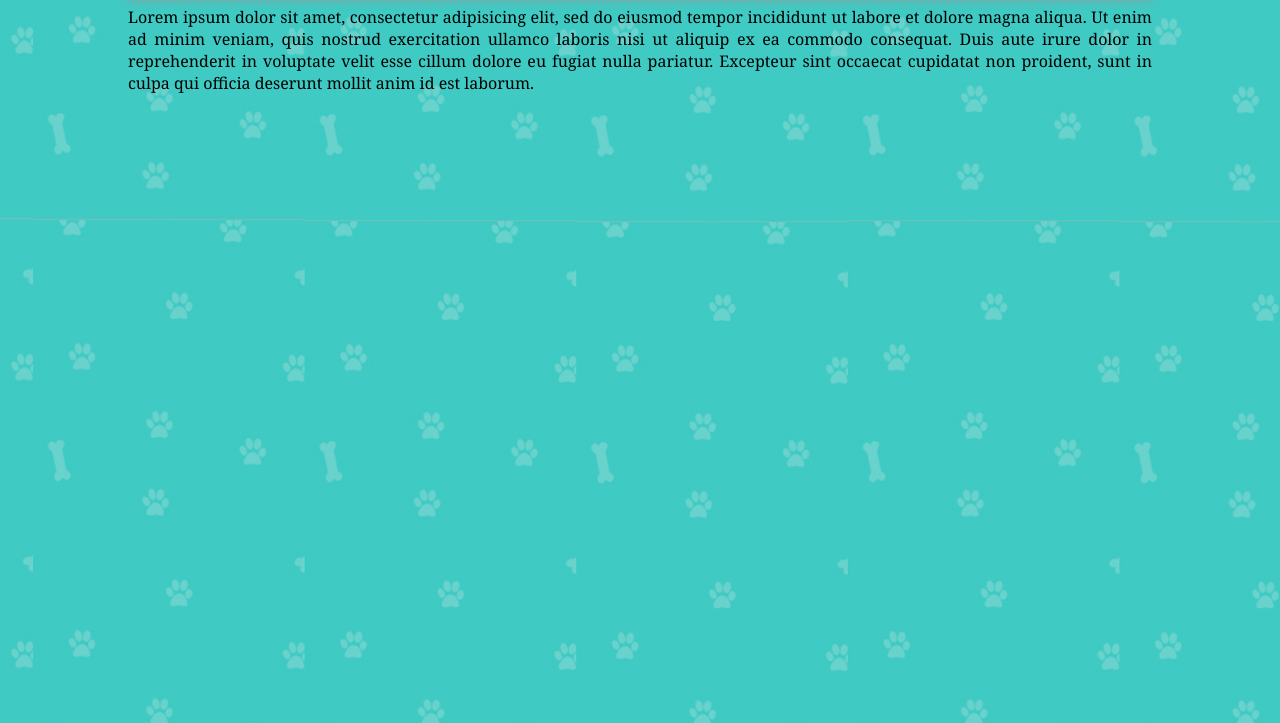
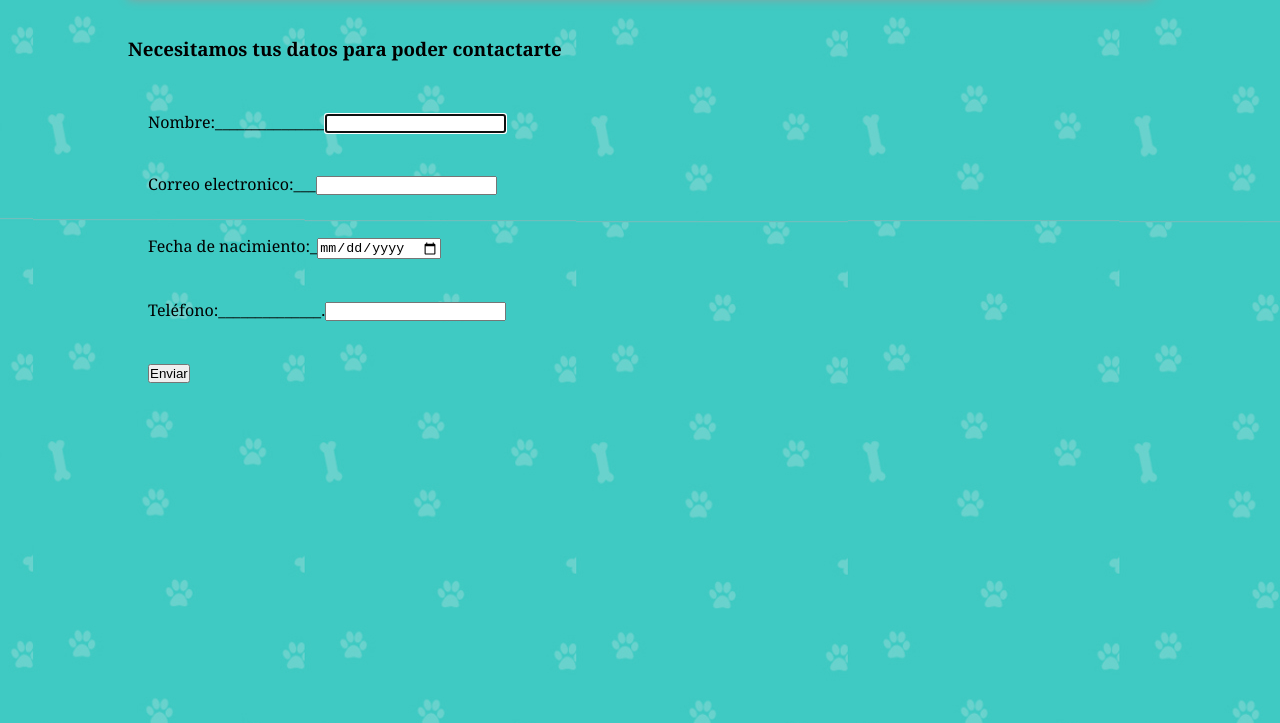
Before and after one commit to DaniHS1/Proyecto1, a plain HTML site: page Rescatar.html in a window 1280 px wide. Shown: the part 77-800 px from the top of the page. Drawn offline with Linux system fonts and the light colour scheme.

Commit message:
Actualizacion6

```diff
--- a/EstilosConsejos.css
+++ b/EstilosConsejos.css
@@ -97,3 +97,14 @@ section p{
 
 
 /*inicia*/
+section h3{
+	margin-left: 10%;
+}
+h3{
+	padding: 30px;
+	padding-left: 0px;
+}
+
+form p{
+	padding: 20px;
+}
--- a/Rescatar.html
+++ b/Rescatar.html
@@ -29,14 +29,24 @@
 	<div id="contenido">
 		<section>
 			<h1>Rescatar Peludos</h1>
-
-      <p>Lorem ipsum dolor sit amet, consectetur adipisicing elit, sed do eiusmod
-        tempor incididunt ut labore et dolore magna aliqua. Ut enim ad minim veniam,
-         quis nostrud exercitation ullamco laboris nisi ut aliquip ex ea commodo consequat.
-         Duis aute irure dolor in reprehenderit in voluptate velit esse cillum dolore eu fugiat
-         nulla pariatur. Excepteur sint occaecat cupidatat non proident, sunt in culpa qui officia
-         deserunt mollit anim id est laborum.</p>
-
+			<h3>Necesitamos tus datos para poder contactarte</h3>
+			<form action="" method="get">
+				<p>
+					Nombre:_______________<input type="text" name="name_control" autofocus required />
+				</p>
+				<p>
+					Correo electronico:___<input type="email" name="email_control" required />
+				</p>
+				<p>
+					Fecha de nacimiento:_<input type="date" name="date_control"/>
+				</p>
+				<p>
+					Teléfono:______________.<input type="tel" name="tel_control"/>
+				</p>
+				<p>
+					<input type="submit" value="Enviar"/>
+				</p>
+			</form>
 		</section>
 
 	</div>
```
